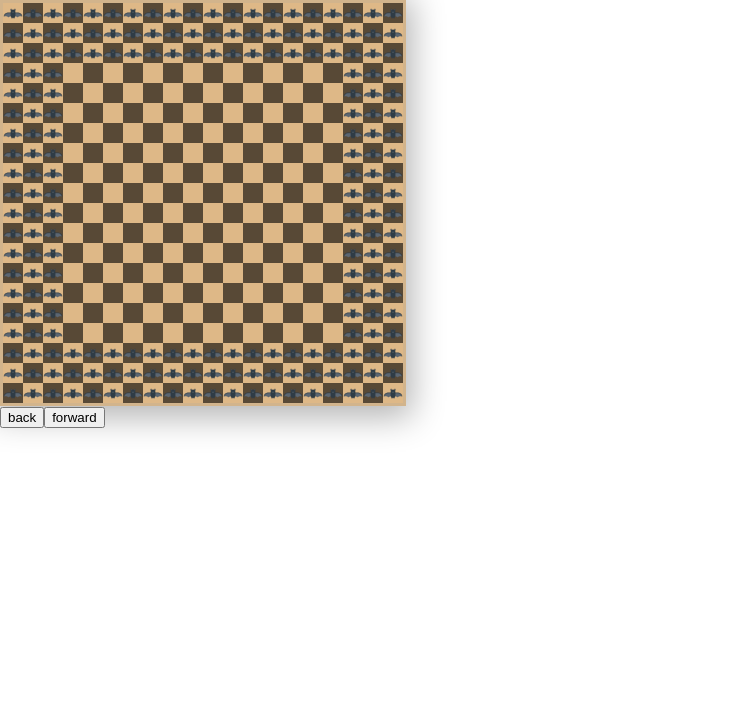
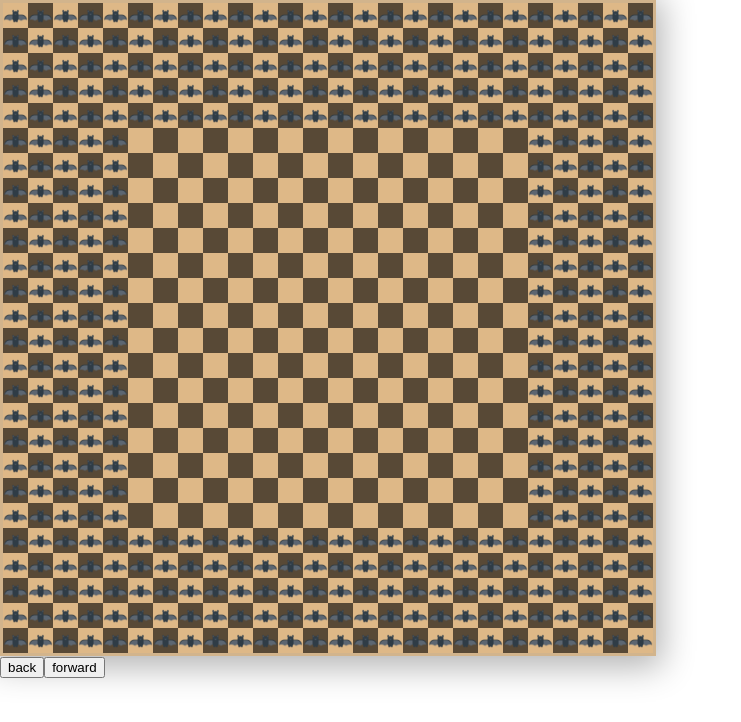
Before and after one commit to yuqi17/killing-the-virtus, a React (Create React App) app: page / in a window 1280 px wide. Shown: the top 722 px of the page, without its empty margins (0-741 px from the left). Built offline with nearby package versions, Linux system fonts and the light colour scheme.

Commit message:
调整一个合适的矩阵

```diff
--- a/src/components/ChessBoard/ChessBoard.js
+++ b/src/components/ChessBoard/ChessBoard.js
@@ -9,32 +9,41 @@ import ChessMan from '../ChessMan/ChessMan'
 // 点击格子事件保证准确触发
 // 二维数组若要做备忘录模式，需要深拷贝[...arr],slice(0) 都是浅拷贝
 // 事件是先从子元素开始冒泡的,如果子元素停止冒泡,父组件同样的事件不会触发
-const CELL_SIZE = 20;
-const BOARD_SIZE = CELL_SIZE * 20;
+
+const LENGTH = 26
+const CELL_SIZE = 25;
+const BOARD_SIZE = CELL_SIZE * LENGTH;
+
 
 export default class ChessBoard extends Component {
 
   mapArr = [
-    [1, 1, 1, 1, 1, 1, 1, 1, 1, 1, 1, 1, 1, 1, 1, 1, 1, 1, 1, 1],
-    [1, 1, 1, 1, 1, 1, 1, 1, 1, 1, 1, 1, 1, 1, 1, 1, 1, 1, 1, 1],
-    [1, 1, 1, 1, 1, 1, 1, 1, 1, 1, 1, 1, 1, 1, 1, 1, 1, 1, 1, 1],
-    [1, 1, 1, 0, 0, 0, 0, 0, 0, 0, 0, 0, 0, 0, 0, 0, 0, 1, 1, 1],
-    [1, 1, 1, 0, 0, 0, 0, 0, 0, 0, 0, 0, 0, 0, 0, 0, 0, 1, 1, 1],
-    [1, 1, 1, 0, 0, 0, 0, 0, 0, 0, 0, 0, 0, 0, 0, 0, 0, 1, 1, 1],
-    [1, 1, 1, 0, 0, 0, 0, 0, 0, 0, 0, 0, 0, 0, 0, 0, 0, 1, 1, 1],
-    [1, 1, 1, 0, 0, 0, 0, 0, 0, 0, 0, 0, 0, 0, 0, 0, 0, 1, 1, 1],
-    [1, 1, 1, 0, 0, 0, 0, 0, 0, 0, 0, 0, 0, 0, 0, 0, 0, 1, 1, 1],
-    [1, 1, 1, 0, 0, 0, 0, 0, 0, 0, 0, 0, 0, 0, 0, 0, 0, 1, 1, 1],
-    [1, 1, 1, 0, 0, 0, 0, 0, 0, 0, 0, 0, 0, 0, 0, 0, 0, 1, 1, 1],
-    [1, 1, 1, 0, 0, 0, 0, 0, 0, 0, 0, 0, 0, 0, 0, 0, 0, 1, 1, 1],
-    [1, 1, 1, 0, 0, 0, 0, 0, 0, 0, 0, 0, 0, 0, 0, 0, 0, 1, 1, 1],
-    [1, 1, 1, 0, 0, 0, 0, 0, 0, 0, 0, 0, 0, 0, 0, 0, 0, 1, 1, 1],
-    [1, 1, 1, 0, 0, 0, 0, 0, 0, 0, 0, 0, 0, 0, 0, 0, 0, 1, 1, 1],
-    [1, 1, 1, 0, 0, 0, 0, 0, 0, 0, 0, 0, 0, 0, 0, 0, 0, 1, 1, 1],
-    [1, 1, 1, 0, 0, 0, 0, 0, 0, 0, 0, 0, 0, 0, 0, 0, 0, 1, 1, 1],
-    [1, 1, 1, 1, 1, 1, 1, 1, 1, 1, 1, 1, 1, 1, 1, 1, 1, 1, 1, 1],
-    [1, 1, 1, 1, 1, 1, 1, 1, 1, 1, 1, 1, 1, 1, 1, 1, 1, 1, 1, 1],
-    [1, 1, 1, 1, 1, 1, 1, 1, 1, 1, 1, 1, 1, 1, 1, 1, 1, 1, 1, 1],
+    [1, 1, 1, 1, 1, 1, 1, 1, 1, 1, 1, 1, 1, 1, 1, 1, 1, 1, 1, 1, 1, 1, 1, 1, 1, 1],
+    [1, 1, 1, 1, 1, 1, 1, 1, 1, 1, 1, 1, 1, 1, 1, 1, 1, 1, 1, 1, 1, 1, 1, 1, 1, 1],
+    [1, 1, 1, 1, 1, 1, 1, 1, 1, 1, 1, 1, 1, 1, 1, 1, 1, 1, 1, 1, 1, 1, 1, 1, 1, 1],
+    [1, 1, 1, 1, 1, 1, 1, 1, 1, 1, 1, 1, 1, 1, 1, 1, 1, 1, 1, 1, 1, 1, 1, 1, 1, 1],
+    [1, 1, 1, 1, 1, 1, 1, 1, 1, 1, 1, 1, 1, 1, 1, 1, 1, 1, 1, 1, 1, 1, 1, 1, 1, 1],
+    [1, 1, 1, 1, 1, 0, 0, 0, 0, 0, 0, 0, 0, 0, 0, 0, 0, 0, 0, 0, 0, 1, 1, 1, 1, 1],
+    [1, 1, 1, 1, 1, 0, 0, 0, 0, 0, 0, 0, 0, 0, 0, 0, 0, 0, 0, 0, 0, 1, 1, 1, 1, 1],
+    [1, 1, 1, 1, 1, 0, 0, 0, 0, 0, 0, 0, 0, 0, 0, 0, 0, 0, 0, 0, 0, 1, 1, 1, 1, 1],
+    [1, 1, 1, 1, 1, 0, 0, 0, 0, 0, 0, 0, 0, 0, 0, 0, 0, 0, 0, 0, 0, 1, 1, 1, 1, 1],
+    [1, 1, 1, 1, 1, 0, 0, 0, 0, 0, 0, 0, 0, 0, 0, 0, 0, 0, 0, 0, 0, 1, 1, 1, 1, 1],
+    [1, 1, 1, 1, 1, 0, 0, 0, 0, 0, 0, 0, 0, 0, 0, 0, 0, 0, 0, 0, 0, 1, 1, 1, 1, 1],
+    [1, 1, 1, 1, 1, 0, 0, 0, 0, 0, 0, 0, 0, 0, 0, 0, 0, 0, 0, 0, 0, 1, 1, 1, 1, 1],
+    [1, 1, 1, 1, 1, 0, 0, 0, 0, 0, 0, 0, 0, 0, 0, 0, 0, 0, 0, 0, 0, 1, 1, 1, 1, 1],
+    [1, 1, 1, 1, 1, 0, 0, 0, 0, 0, 0, 0, 0, 0, 0, 0, 0, 0, 0, 0, 0, 1, 1, 1, 1, 1],
+    [1, 1, 1, 1, 1, 0, 0, 0, 0, 0, 0, 0, 0, 0, 0, 0, 0, 0, 0, 0, 0, 1, 1, 1, 1, 1],
+    [1, 1, 1, 1, 1, 0, 0, 0, 0, 0, 0, 0, 0, 0, 0, 0, 0, 0, 0, 0, 0, 1, 1, 1, 1, 1],
+    [1, 1, 1, 1, 1, 0, 0, 0, 0, 0, 0, 0, 0, 0, 0, 0, 0, 0, 0, 0, 0, 1, 1, 1, 1, 1],
+    [1, 1, 1, 1, 1, 0, 0, 0, 0, 0, 0, 0, 0, 0, 0, 0, 0, 0, 0, 0, 0, 1, 1, 1, 1, 1],
+    [1, 1, 1, 1, 1, 0, 0, 0, 0, 0, 0, 0, 0, 0, 0, 0, 0, 0, 0, 0, 0, 1, 1, 1, 1, 1],
+    [1, 1, 1, 1, 1, 0, 0, 0, 0, 0, 0, 0, 0, 0, 0, 0, 0, 0, 0, 0, 0, 1, 1, 1, 1, 1],
+    [1, 1, 1, 1, 1, 0, 0, 0, 0, 0, 0, 0, 0, 0, 0, 0, 0, 0, 0, 0, 0, 1, 1, 1, 1, 1],
+    [1, 1, 1, 1, 1, 1, 1, 1, 1, 1, 1, 1, 1, 1, 1, 1, 1, 1, 1, 1, 1, 1, 1, 1, 1, 1],
+    [1, 1, 1, 1, 1, 1, 1, 1, 1, 1, 1, 1, 1, 1, 1, 1, 1, 1, 1, 1, 1, 1, 1, 1, 1, 1],
+    [1, 1, 1, 1, 1, 1, 1, 1, 1, 1, 1, 1, 1, 1, 1, 1, 1, 1, 1, 1, 1, 1, 1, 1, 1, 1],
+    [1, 1, 1, 1, 1, 1, 1, 1, 1, 1, 1, 1, 1, 1, 1, 1, 1, 1, 1, 1, 1, 1, 1, 1, 1, 1],
+    [1, 1, 1, 1, 1, 1, 1, 1, 1, 1, 1, 1, 1, 1, 1, 1, 1, 1, 1, 1, 1, 1, 1, 1, 1, 1],
 
   ]
 
```
